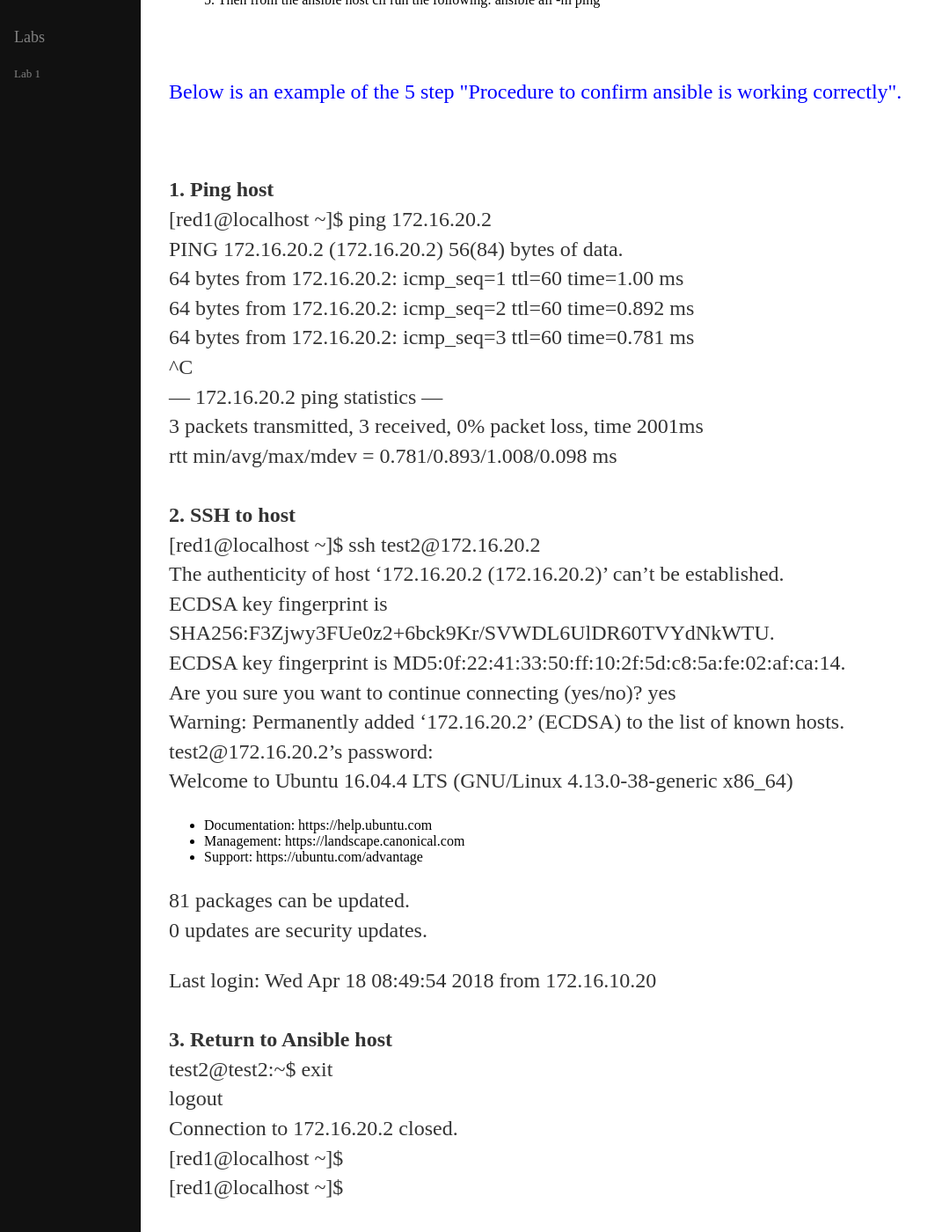
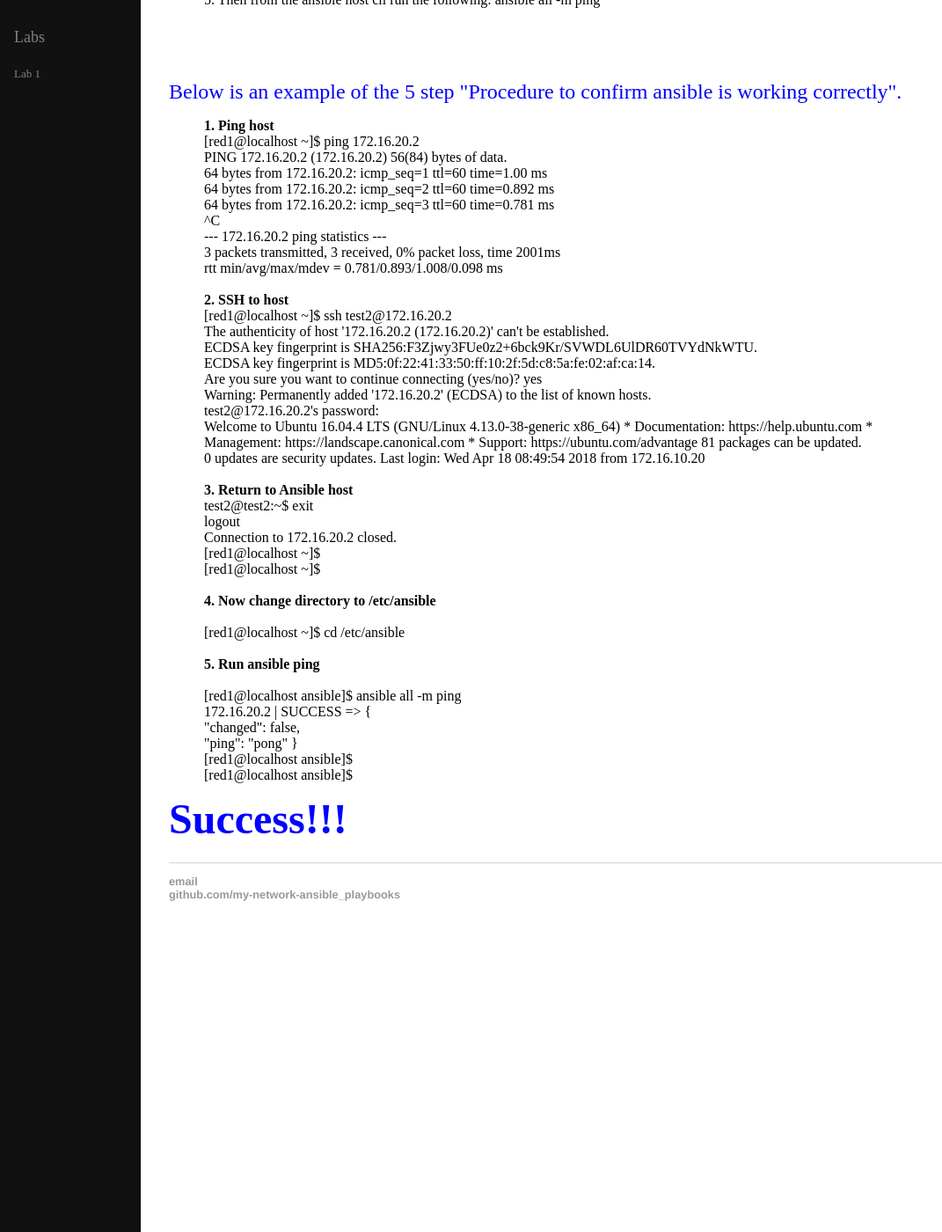
Before and after one commit to craigeowen/craigeowen.github.io, a Jekyll site: the page built from _posts/2018-04-13-Linux-Endpoint-Setup.md, in a window 1280 px wide and 1400 px high, scrolled down 1305 px. Shown: the whole window at 88% size, without its empty margins (0-1071 px from the left). Built offline with Jekyll 4.4.1, drawn with Linux system fonts in a browser that asks for light colours; our own code applies the rules of GitHub Pages for plain Markdown files; some of the changed text lies outside the part shown.

Commit message:
Update 2018-04-13-Linux-Endpoint-Setup.md

```diff
--- a/_posts/2018-04-13-Linux-Endpoint-Setup.md
+++ b/_posts/2018-04-13-Linux-Endpoint-Setup.md
@@ -56,8 +56,8 @@
 5. Then from the ansible host cli run the following: ansible all -m ping
 </blockquote>
 <br>
-<font size="5" color="blue">Below is an example of the 5 step "Procedure to confirm ansible is working correctly".</font><br>
-
+<font size="5" color="blue">Below is an example of the 5 step "Procedure to confirm ansible is working correctly".</font>
+<blockquote>
 <b>1. Ping host</b><br>
 [red1@localhost ~]$ ping 172.16.20.2<br>
 PING 172.16.20.2 (172.16.20.2) 56(84) bytes of data.<br>
@@ -108,6 +108,6 @@
 }<br>
 [red1@localhost ansible]$<br>
 [red1@localhost ansible]$ <br>
-<br>
+</blockquote>
 <b><font size="10" color="blue">Success!!!</font></b>
 <br>
```
